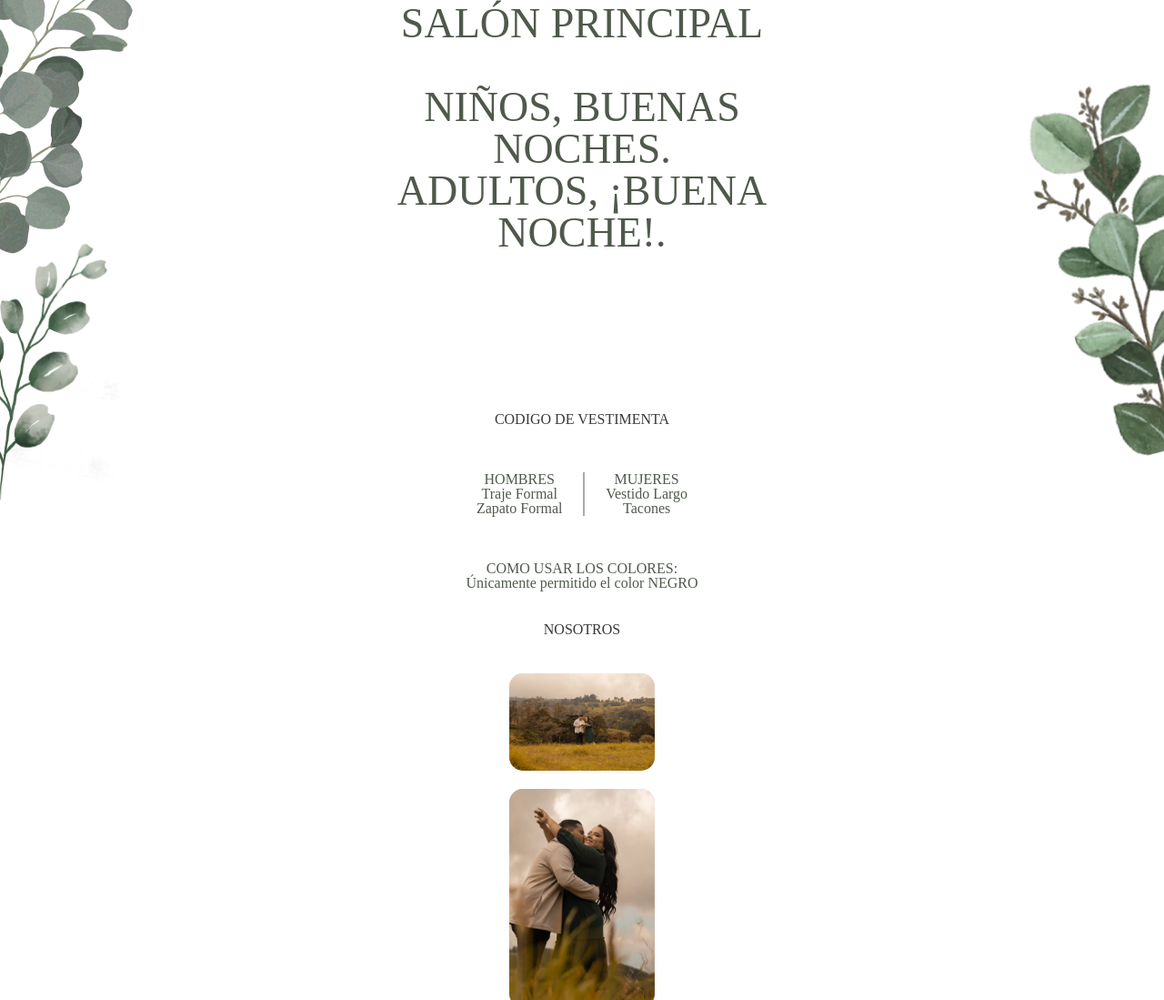
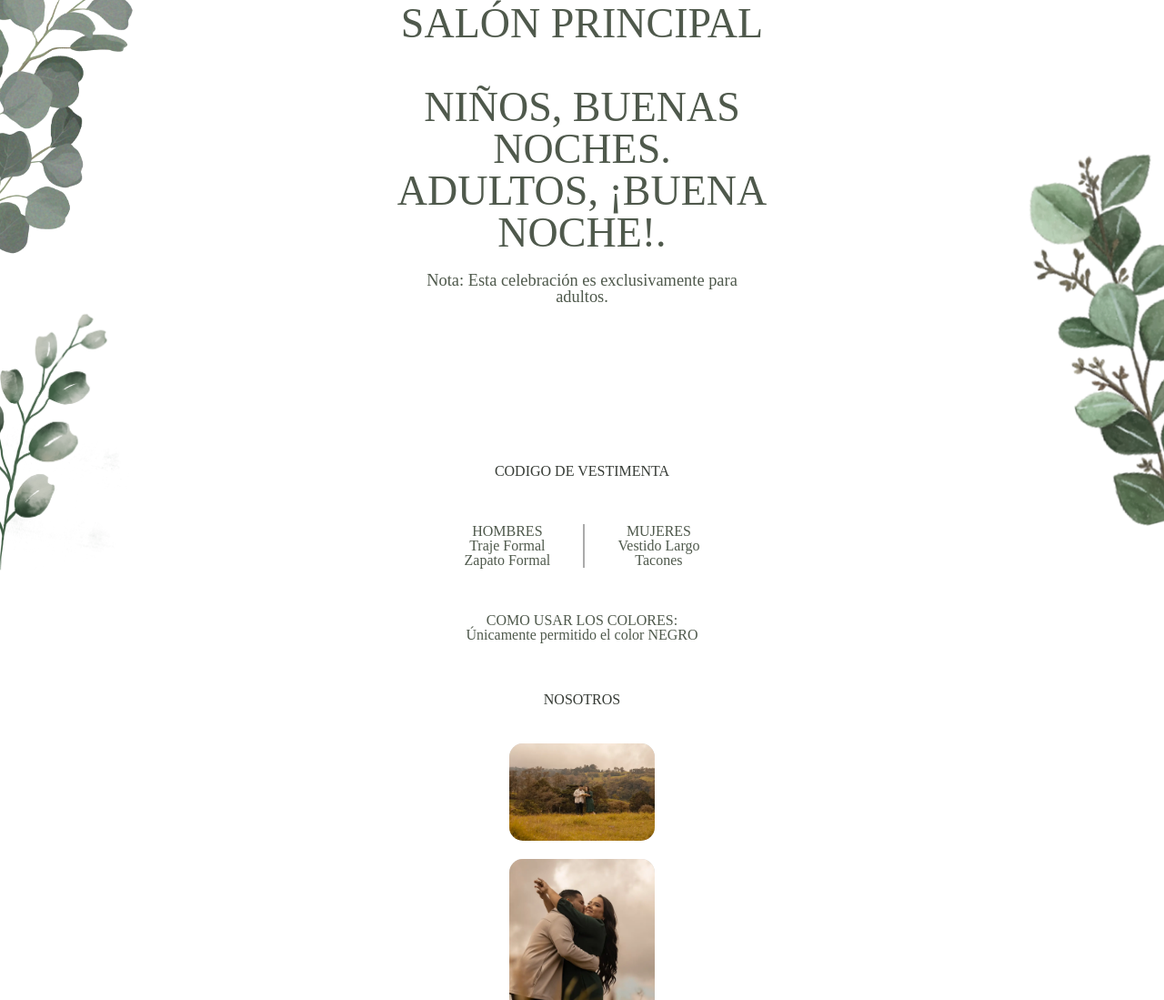
Before and after one commit to OliverJv/invitacion-boda, a website built with Parcel: page index.html in a window 1280 px wide. Shown: the part 1794-2893 px from the top of the page at 91% size. Built offline with nearby package versions, Linux system fonts and the light colour scheme; a script that the page names is missing; some icons are missing; a web font is replaced by a local one.

Commit message:
Version 0.9

```diff
--- a/index.html
+++ b/index.html
@@ -122,6 +122,8 @@
         Niños, buenas noches. </br>
         Adultos, ¡buena noche!.
       </p>
+
+      <p id="nota">Nota: Esta celebración es exclusivamente para adultos.</p>
     </div>
   </section>
 
--- a/public/css/ceremonia.css
+++ b/public/css/ceremonia.css
@@ -75,3 +75,8 @@
 .fiesta {
     font-size: 46px;
 }
+
+#nota{
+  font-size: .4em;
+  padding-inline: 45px;
+}
--- a/public/css/vestimenta.css
+++ b/public/css/vestimenta.css
@@ -39,4 +39,10 @@
     flex-direction: column;
     align-items: center;
     color: #363B35;
+    padding-inline: 20px;
   }
+
+  .vestimenta__colores > p{
+margin-bottom: 20px;
+
+  }
```
